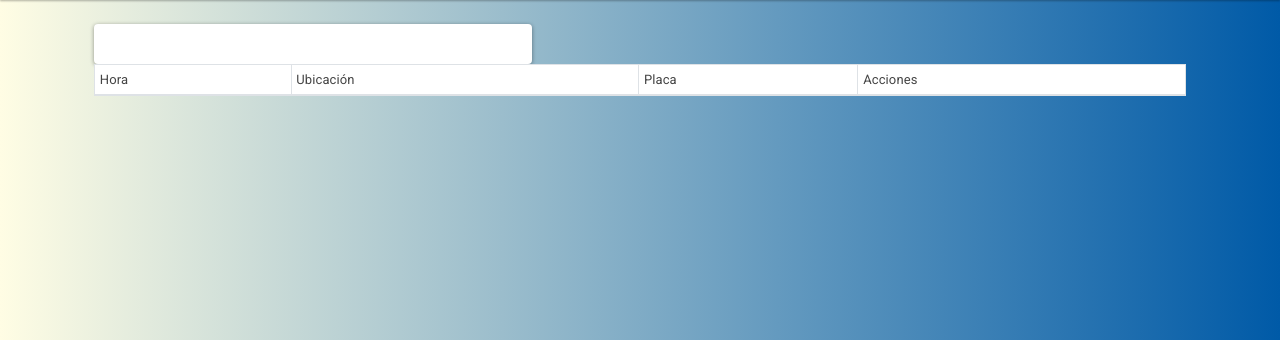
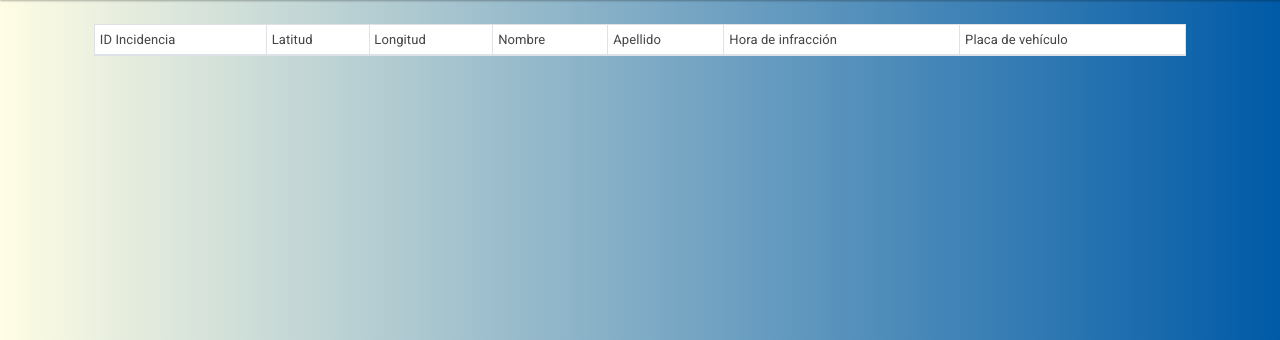
Before and after one commit to hburmester/drive-sleep-alert, a Flask app: template templates/incidencias.html in a window 1280 px wide. Shown: the part 80-420 px from the top of the page. Run offline with Flask 2, Linux system fonts and the light colour scheme; the template is opened without the code that fills it, so the values that code supplies are empty; some libraries are stand-ins or nearby versions.

Commit message:
incidencias listas

```diff
--- a/app.py
+++ b/app.py
@@ -130,13 +130,43 @@ def edit_cond(id):
     data = cur.fetchone()
     return render_template('edit_conductor.html', conductores=data)
 
-@app.route('/delete/<string:id>')
-def delete_contact(id):
-    cur = mysql.connection.cursor()
-    cur.execute('delete from incidentes where id = {0}'.format(id))
-    mysql.connection.commit()
-    flash('Contacto Eliminado correctamente')
-    return redirect(url_for('index'))
+@app.route('/incidencias')
+def incidencias():
+    if session['logged_nombre'] is not None:
+        cur = mysql.connection.cursor()
+        sentence = "select * from incidencias"
+        cur.execute(sentence)
+        incidencias = cur.fetchall()
+        return render_template('incidencias.html', incidencias=incidencias)
+    else:
+        return redirect('/login')
+
+@app.route('/delete_inc/<id>')
+def delete_inc(id):
+    if session['logged_nombre'] is not None:
+        cur = mysql.connection.cursor()
+        sentence = f"delete from incidencias where id_incidencia ={id}"
+        cur.execute(sentence)
+        mysql.connection.commit()
+        flash('Incidencia eliminada correctamente')
+        return redirect('/incidencias')
+    else:
+        return redirect('/login')
+
+@app.route('/sel_inc/<id>')
+def sel_inc(id):
+    if session['logged_nombre'] is not None:
+        cur = mysql.connection.cursor()
+        sentence = f"select * from conductores where id_conductor = {id}"
+        cur.execute(sentence)
+        conductor = cur.fetchone()
+        sentence = f"select * from incidencias where nombre = '{conductor[3]}';"
+        cur.execute(sentence)
+        incidencias = cur.fetchall()
+        return render_template('incidencias.html', incidencias = incidencias)
+    else:
+        redirect('/login')
+
 
 if __name__ == '__main__':
     app.run(port=3000, debug=True)
--- a/templates/conductores.html
+++ b/templates/conductores.html
@@ -7,6 +7,9 @@
         <table class="table table-striped table-bordered bg-white table-sm">
             <thead>
                 <tr>
+                    <td>
+                        <a href="/sel_inc/{{ conductor.0 }}" class="btn btn-secondary">Edit</a>
+                    </td>
                     <td>nombre</td>
                     <td>apellido</td>
                     <td>edad</td>
--- a/templates/incidencias.html
+++ b/templates/incidencias.html
@@ -3,65 +3,31 @@
 {% block body %}
 
 <div class="row">
-
-    <div class="col-md-5">
-
-        <!-- {% with messages = get_flashed_messages()  %}
-        {% if messages %}
-        {% for msg in messages %}
-        <div class="alert alert-success alert-dismissible fade show" role="alert">
-        <p> {{msg}}</p>
-        <button type="button" class="close" data-dismiss="alert" aria-label="Close">
-            <span aria-hidden="true">&times;</span>
-        </button>
-        </div>
-        {% endfor %}
-        {% endif %}
-        {% endwith %} -->
-
-        <div class="card card-body">
-            <!-- <form action="/add_contact", method="post">
-                <div class="form-group">
-                    <input type="text" name="nombres" placeholder="Nombres" class="form-control">
-                </div>
-                <div class="form-group">
-                    <input type="text" name="telefono" placeholder="Telefono" class="form-control">
-                </div>
-                <div class="form-group">
-                    <input type="text" name="email" placeholder="Email" class="form-control">
-                </div>
-                <div class="form-group">
-                    <button type="submit" class="btn btn-primary btn-block">Save</button>
-                </div>
-
-            </form> -->
-
-
-        </div>
-
-
-
-    </div>
-
     <div class="col-md-12">
         <table class="table table-striped table-bordered bg-white table-sm">
             <thead>
                 <tr>
-                    <td>Hora</td>
-                    <td>Ubicación</td>
-                    <td>Placa</td>
-                    <td>Acciones</td>
+                    <td>ID Incidencia</td>
+                    <td>Latitud</td>
+                    <td>Longitud</td>
+                    <td>Nombre</td>
+                    <td>Apellido</td>
+                    <td>Hora de infracción</td>
+                    <td>Placa de vehículo</td>
                 </tr>
             </thead>
             <tbody>
-                {% for c in incidentes %}
+                {% for i in incidencias %}
                 <tr>
-                    <td> {{ c.1 }} </td>
-                    <td> {{ c.2 }} </td>
-                    <td> {{ c.3 }} </td>
+                    <td> {{ i.0 }} </td>
+                    <td> {{ i.1 }} </td>
+                    <td> {{ i.2 }} </td>
+                    <td> {{ i.3 }} </td>
+                    <td> {{ i.4 }} </td>
+                    <td> {{ i.5 }} </td>
+                    <td> {{ i.6 }} </td>
                     <td>
-                        <a href="/edit/{{ c.0 }}" class="btn btn-secondary">Edit</a>
-                        <a href="/delete/{{ c.0 }}" class="btn btn-danger btn-delete">Delete</a>
+                        <a href="/delete_inc/{{ i.0 }}" class="btn btn-danger btn-delete">Delete</a>
                     </td>
                 </tr>
                 {% endfor %}
```
